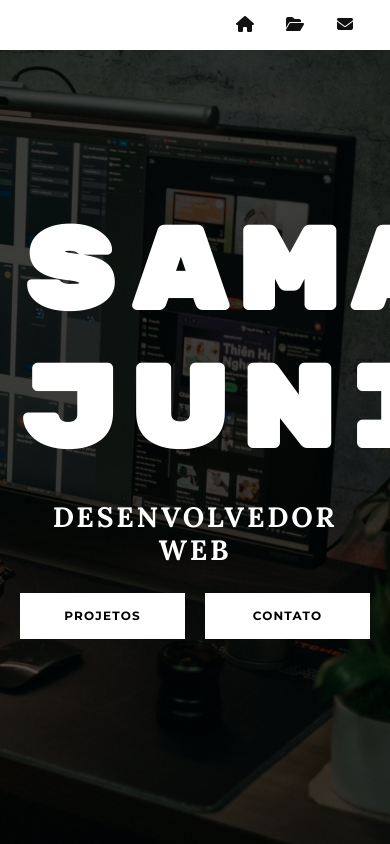
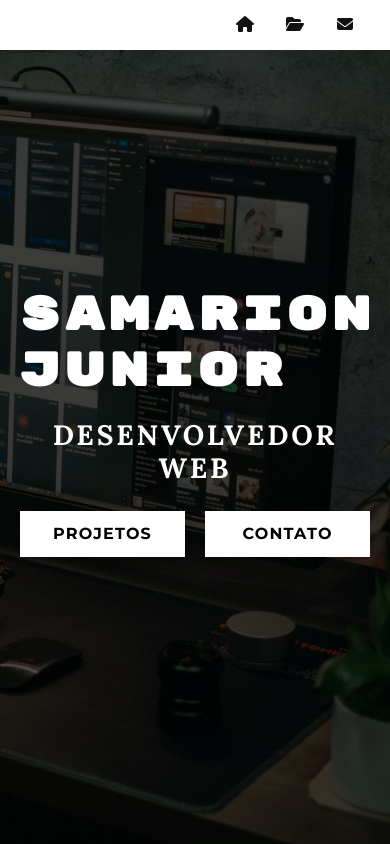
Before and after one commit to SamarionJunior/samarionjunior.github.io, a React (Create React App) app: page / in a window 390 px wide. Shown: the top 844 px of the page. Built offline with nearby package versions, Linux system fonts and the light colour scheme.

Commit message:
Concertando a Responsividade da Fonte

```diff
--- a/src/pages/Home/home.module.css
+++ b/src/pages/Home/home.module.css
@@ -187,9 +187,9 @@
 
                 @media (max-width: 768px){
                     .Placard > h1{
-                        font-size: 11.5rem; /* ERRO */
-                        letter-spacing: calc(11.5rem / 10);
-                        line-height: calc(11.5rem / 100 * 120);
+                        font-size: 12vw; /* ERRO */
+                        letter-spacing: calc(12vw / 10);
+                        line-height: calc(12vw / 100 * 120);
                     }
                 }
 
@@ -277,7 +277,7 @@
                         .buttons > button{
                             width: calc(50% - 20px);
                             padding: 20px;
-                            font-size: 12px;
+                            /* font-size: 18px; */
                             letter-spacing: calc(12px / 10);
                             line-height: calc(12px / 100 * 120);
                         }
@@ -301,7 +301,7 @@
                         .buttons > button{
                             width: calc(50% - 10px);
                             padding: 15px;
-                            font-size: 12px;
+                            /* font-size: 12px; */
                             letter-spacing: calc(12px / 10);
                             line-height: calc(12px / 100 * 120);
                         }
```
